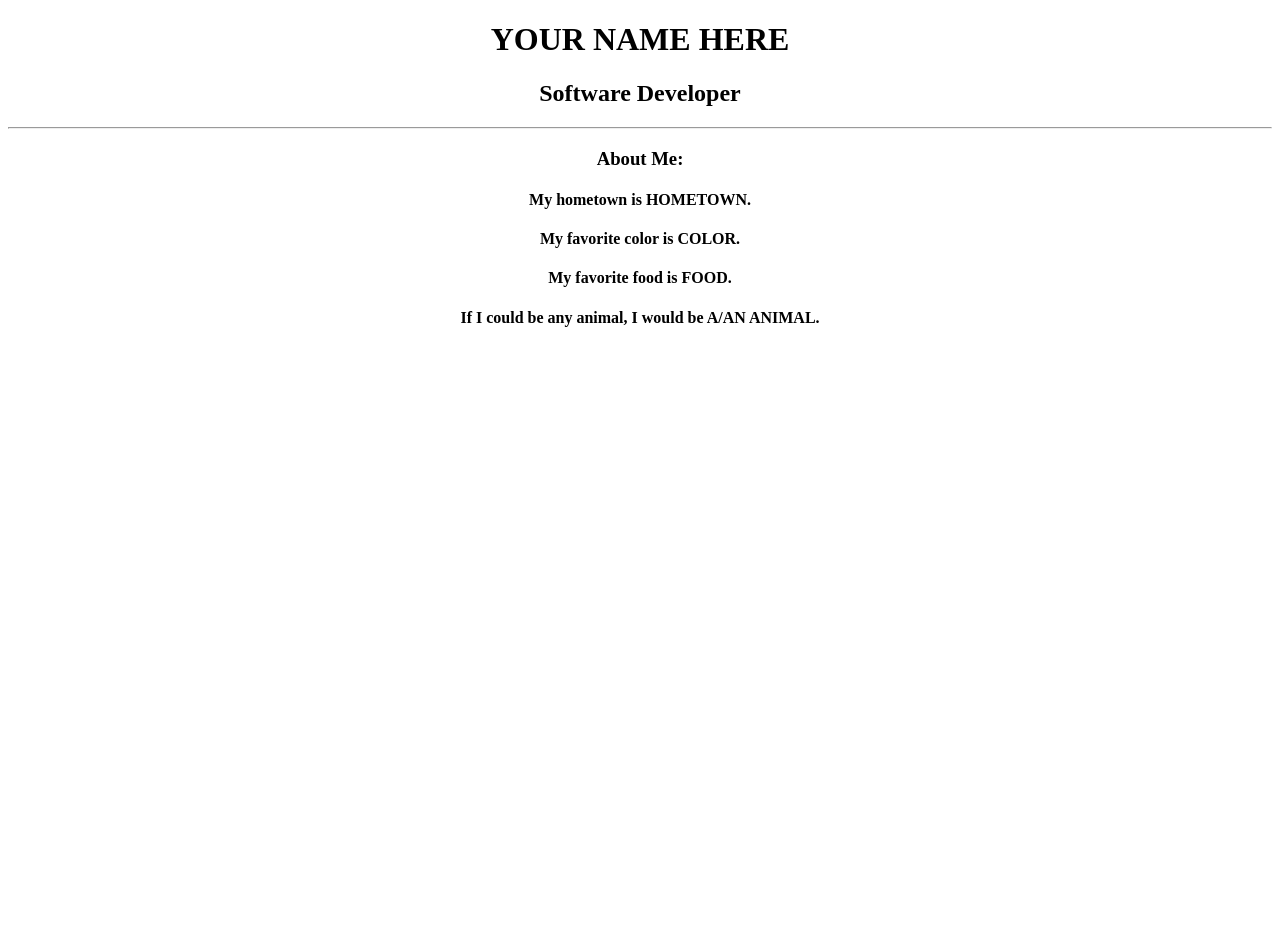
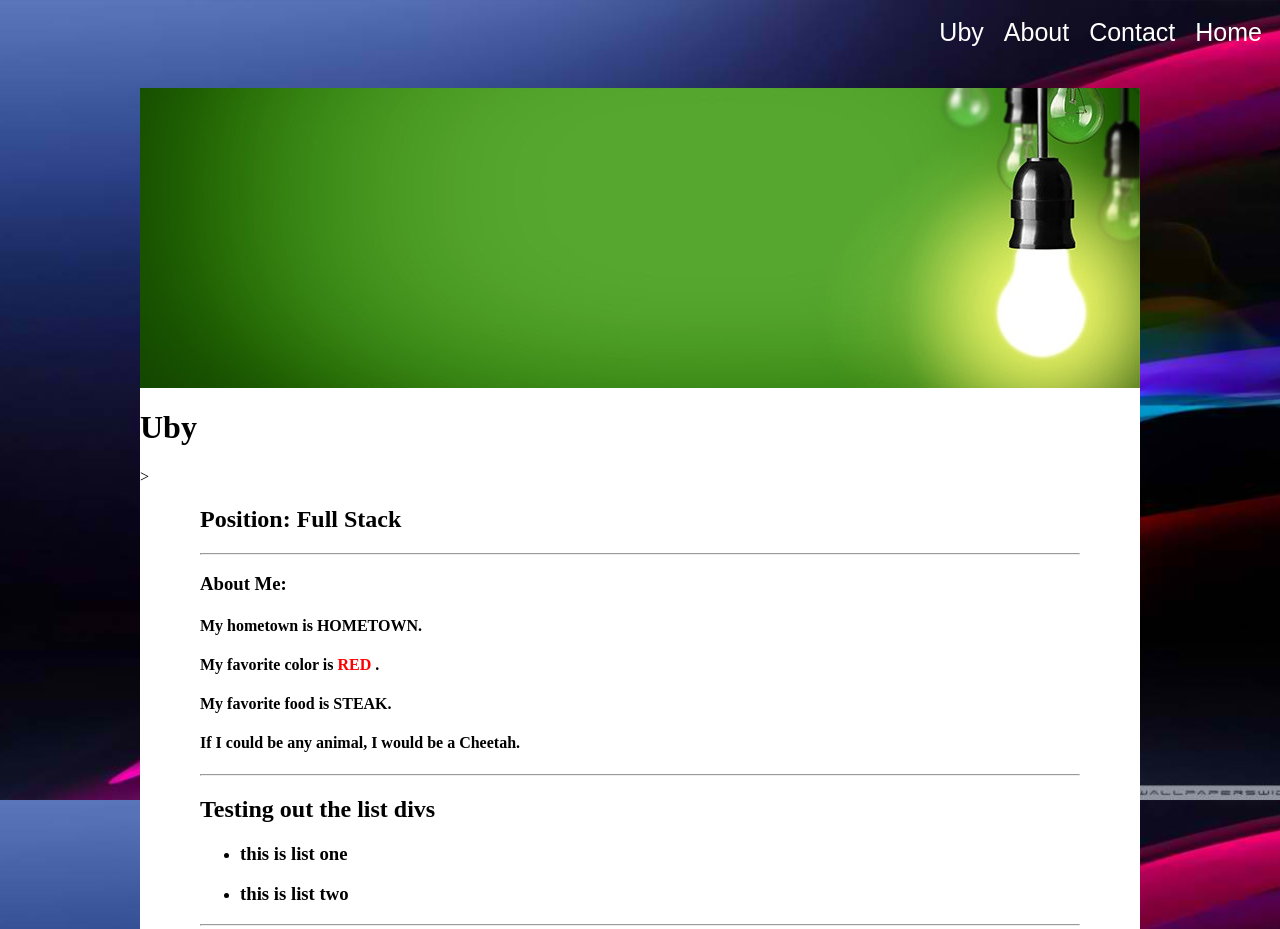
Before and after one commit to uby-n/firstrepo, a plain HTML site: page index.html in a window 1280 px wide. Shown: the top 929 px of the page. Before the commit the page ends 800 px from the top, so only its background shows below. Drawn offline with Linux system fonts and the light colour scheme.

Commit message:
prev boilerplate

```diff
--- a/index.html
+++ b/index.html
@@ -1,20 +1,67 @@
-<!DOCTYPE html>
+
 <html>
 	<head>
-			<meta charset="utf-8">
-			<meta name="viewport" content="width=device-width">
-			<title>My Profile</title>
+		<title>My Porty</title>
+		<link rel="stylesheet" type="text/css" href="repoStyle.css">
 	</head>
+
 	<body>
-			<div align="center">
-				<h1>YOUR NAME HERE</h1>
-				<h2>Software Developer</h2>
+
+		<nav>
+			<ul>
+				<li><a href="#">Home</a></li>
+				<li><a href="#">Contact</a></li>
+				<li><a href="#">About</a></li>
+				<li><a href="http://tdiesel.x10host.com/unit4/prac.html">Uby</a></li>
+			</ul>
+
+		</nav>
+
+	<div class="container">
+
+
+	<div class="banner">
+		<img src="light.jpg" alt="">
+		<h1 class="bannertitle">Uby</h1>>
+
+
+
+
+	</div>
+
+	<div class="content">
+
+		<h2>Position: Full Stack</h2>
 				<hr>
 				<h3>About Me:</h3>
 					<h4>My hometown is HOMETOWN.</h4>
-					<h4>My favorite color is COLOR.</h4>
-					<h4>My favorite food is FOOD.</h4>
-					<h4>If I could be any animal, I would be A/AN ANIMAL.</h4>
+					<h4>My favorite color is <font color="red">RED</font> .</h4>
+					<h4>My favorite food is STEAK.</h4>
+					<h4>If I could be any animal, I would be a Cheetah.</h4>
+
+
 	</div>
+	<div class="content">
+		<hr>
+
+		<h2>Testing out the list divs</h2>
+			<ul>
+				<li><h3>this is list one</h3></li>
+				<li><h3>this is list two</h3></li>
+			</ul>
+
+		<hr>
+	</div>
+
+
+
+
+	</div>
+
+
+
+
+
+
 	</body>
 	</html>
--- /dev/null
+++ b/repoStyle.css
@@ -0,0 +1,64 @@
+body{
+	background: url(bgimage.jpg);
+	background-repeat: no-repeat;
+	background-attachment: fixed;
+	background-size: cover;
+
+}
+
+nav{
+	height: 40px;
+	background: rgba(0, 204, 0, 0.0);
+	margin: auto;
+}
+
+nav a{
+	text-decoration: none;
+	color: white;
+	font-family: sans-serif;
+}
+
+nav ul li{
+	list-style-type: none;
+	display: inline-block;
+	float: right;
+	margin: 10px;
+	font-size: 25px;
+}
+
+nav ul li:hover{
+	background: red;
+}
+
+.container{
+	clear: right;
+	width: 1000px;
+	background: white;
+	height: 1000px;
+	margin: auto;
+	margin-top: 40px;
+}
+
+.banner{
+	/*height: 300px;
+	background: purple;*/
+	background-image: url(light.jpg);
+	background-repeat: no-repeat;
+}
+
+.banner.bannertitle{
+	position: absolute;
+	top: 50px;
+}
+
+.banner h4{
+
+	}
+
+.content{
+	margin: auto 60px auto 60px;
+}
+
+.content p:first-letter{
+	font-size: 50px;
+}
```
Also changed, not shown: bgimage.jpg (added), dclouds.jpg (added), light.jpg (added). Lines whose indentation alone changed are shown as unchanged.
